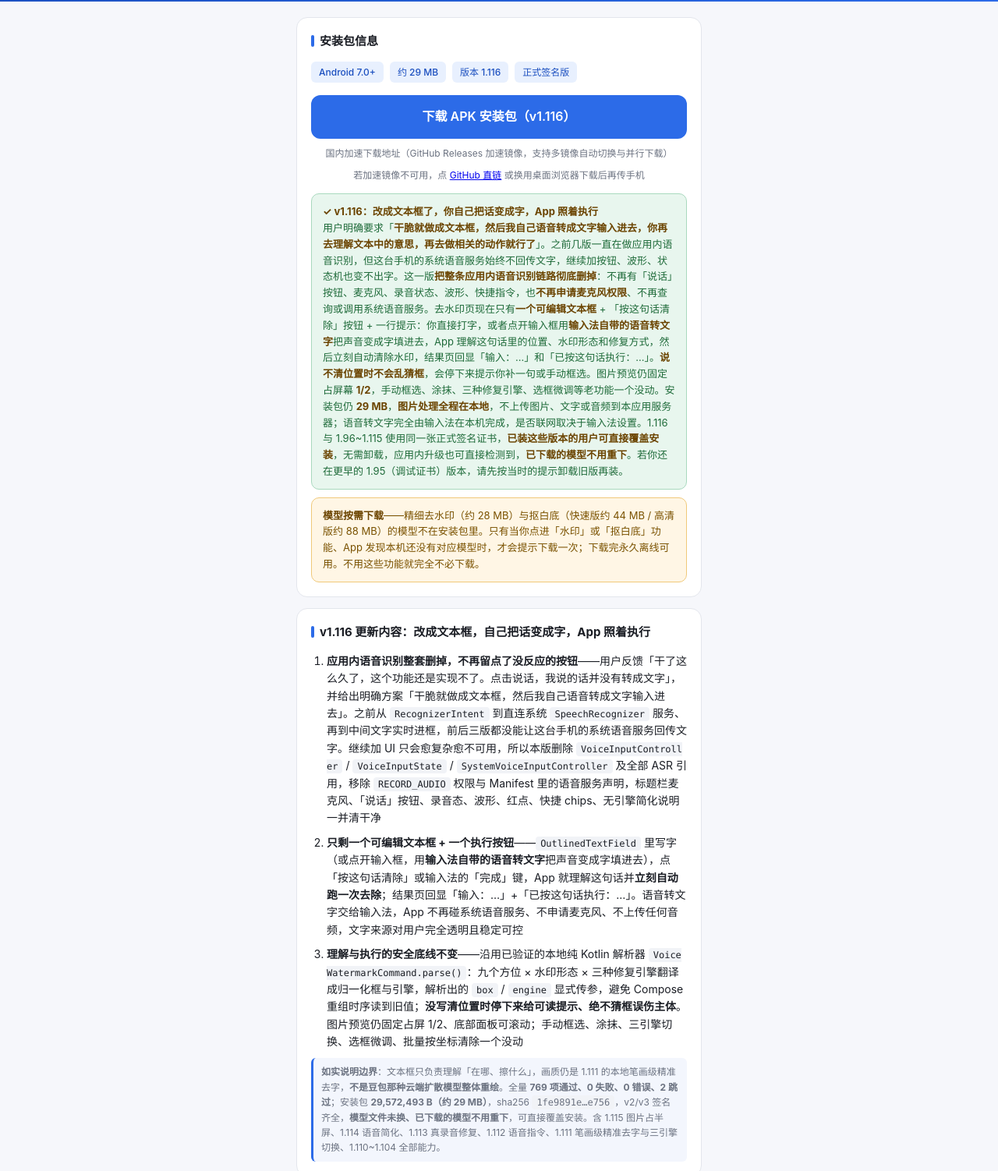
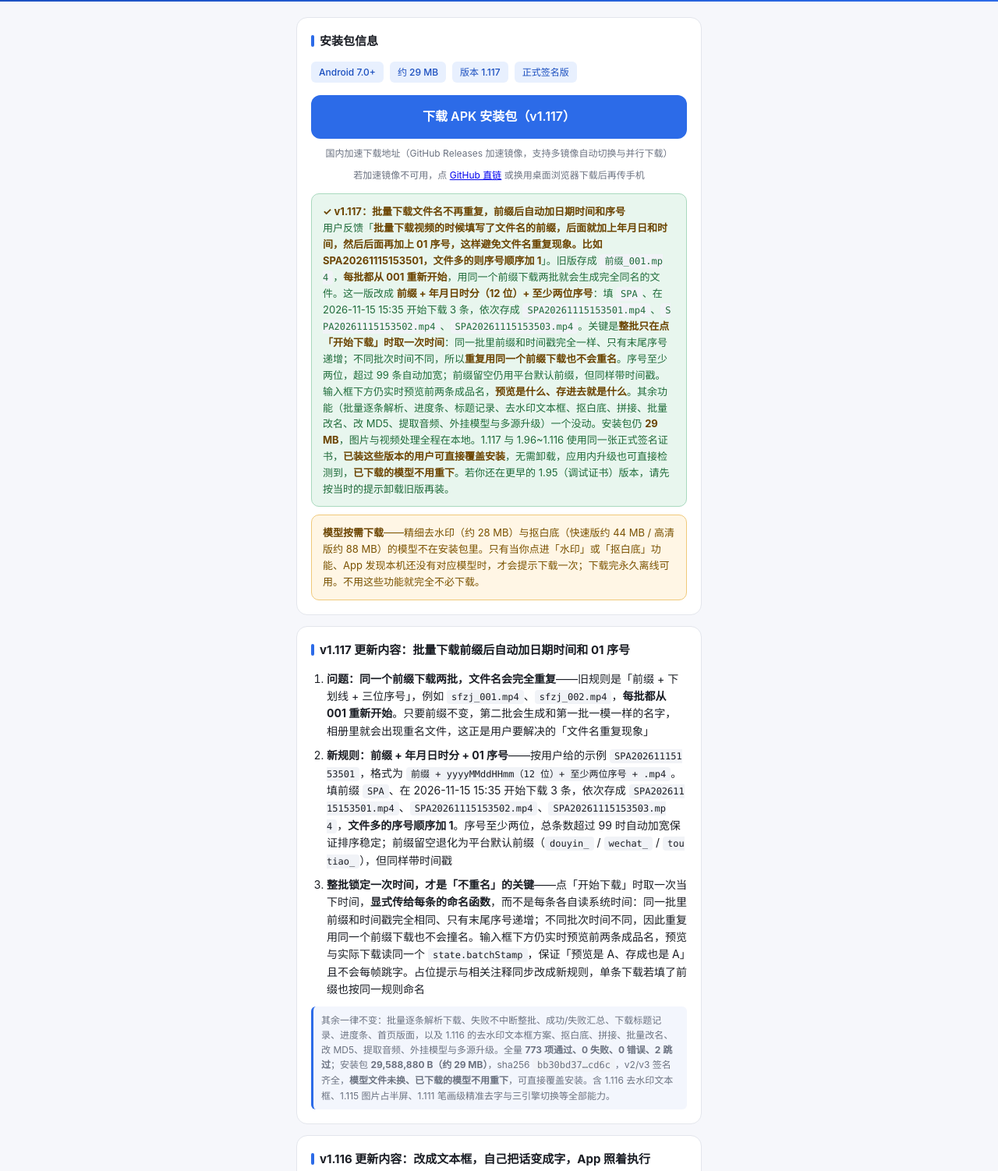
Before and after one commit to tangxueqi/photoresizer-updates, a plain HTML site: page index.html in a window 1280 px wide. Shown: the part 120-1622 px from the top of the page at 78% size. Drawn offline with Linux system fonts and the light colour scheme.

Commit message:
site 1.117

```diff
--- a/index.html
+++ b/index.html
@@ -77,19 +77,30 @@
     <div class="meta">
       <span class="tag">Android 7.0+</span>
       <span class="tag">约 29 MB</span>
-      <span class="tag">版本 1.116</span>
+      <span class="tag">版本 1.117</span>
       <span class="tag">正式签名版</span>
     </div>
-    <a class="btn" href="https://gh-proxy.com/https://github.com/tangxueqi/photoresizer-updates/releases/download/v186/BingYing-1.116.apk" download>下载 APK 安装包（v1.116）</a>
+    <a class="btn" href="https://gh-proxy.com/https://github.com/tangxueqi/photoresizer-updates/releases/download/v187/BingYing-1.117.apk" download>下载 APK 安装包（v1.117）</a>
     <span class="btn-sub">国内加速下载地址（GitHub Releases 加速镜像，支持多镜像自动切换与并行下载）</span>
-    <span class="btn-sub">若加速镜像不可用，点 <a href="https://github.com/tangxueqi/photoresizer-updates/releases/download/v186/BingYing-1.116.apk" target="_blank">GitHub 直链</a> 或换用桌面浏览器下载后再传手机</span>
+    <span class="btn-sub">若加速镜像不可用，点 <a href="https://github.com/tangxueqi/photoresizer-updates/releases/download/v187/BingYing-1.117.apk" target="_blank">GitHub 直链</a> 或换用桌面浏览器下载后再传手机</span>
     <div class="warn" style="margin-top:14px;background:#E8F6EE;border-color:#A9D9BE;color:#1F6B3A">
-      <strong>✓ v1.116：改成文本框了，你自己把话变成字，App 照着执行</strong><br>
-      用户明确要求「<strong>干脆就做成文本框，然后我自己语音转成文字输入进去，你再去理解文本中的意思，再去做相关的动作就行了</strong>」。之前几版一直在做应用内语音识别，但这台手机的系统语音服务始终不回传文字，继续加按钮、波形、状态机也变不出字。这一版<strong>把整条应用内语音识别链路彻底删掉</strong>：不再有「说话」按钮、麦克风、录音状态、波形、快捷指令，也<strong>不再申请麦克风权限</strong>、不再查询或调用系统语音服务。去水印页现在只有<strong>一个可编辑文本框</strong> + 「按这句话清除」按钮 + 一行提示：你直接打字，或者点开输入框用<strong>输入法自带的语音转文字</strong>把声音变成字填进去，App 理解这句话里的位置、水印形态和修复方式，然后立刻自动清除水印，结果页回显「输入：…」和「已按这句话执行：…」。<strong>说不清位置时不会乱猜框</strong>，会停下来提示你补一句或手动框选。图片预览仍固定占屏幕 <strong>1/2</strong>，手动框选、涂抹、三种修复引擎、选框微调等老功能一个没动。安装包仍 <strong>29 MB</strong>，<strong>图片处理全程在本地</strong>，不上传图片、文字或音频到本应用服务器；语音转文字完全由输入法在本机完成，是否联网取决于输入法设置。1.116 与 1.96~1.115 使用同一张正式签名证书，<strong>已装这些版本的用户可直接覆盖安装</strong>，无需卸载，应用内升级也可直接检测到，<strong>已下载的模型不用重下</strong>。若你还在更早的 1.95（调试证书）版本，请先按当时的提示卸载旧版再装。
+      <strong>✓ v1.117：批量下载文件名不再重复，前缀后自动加日期时间和序号</strong><br>
+      用户反馈「<strong>批量下载视频的时候填写了文件名的前缀，后面就加上年月日和时间，然后后面再加上 01 序号，这样避免文件名重复现象。比如 SPA20261115153501，文件多的则序号顺序加 1</strong>」。旧版存成 <code>前缀_001.mp4</code>，<strong>每批都从 001 重新开始</strong>，用同一个前缀下载两批就会生成完全同名的文件。这一版改成 <strong>前缀 + 年月日时分（12 位）+ 至少两位序号</strong>：填 <code>SPA</code>、在 2026-11-15 15:35 开始下载 3 条，依次存成 <code>SPA20261115153501.mp4</code>、<code>SPA20261115153502.mp4</code>、<code>SPA20261115153503.mp4</code>。关键是<strong>整批只在点「开始下载」时取一次时间</strong>：同一批里前缀和时间戳完全一样、只有末尾序号递增；不同批次时间不同，所以<strong>重复用同一个前缀下载也不会重名</strong>。序号至少两位，超过 99 条自动加宽；前缀留空仍用平台默认前缀，但同样带时间戳。输入框下方仍实时预览前两条成品名，<strong>预览是什么、存进去就是什么</strong>。其余功能（批量逐条解析、进度条、标题记录、去水印文本框、抠白底、拼接、批量改名、改 MD5、提取音频、外挂模型与多源升级）一个没动。安装包仍 <strong>29 MB</strong>，图片与视频处理全程在本地。1.117 与 1.96~1.116 使用同一张正式签名证书，<strong>已装这些版本的用户可直接覆盖安装</strong>，无需卸载，应用内升级也可直接检测到，<strong>已下载的模型不用重下</strong>。若你还在更早的 1.95（调试证书）版本，请先按当时的提示卸载旧版再装。
     </div>
     <div class="warn" style="margin-top:10px;background:#FFF6E5;border-color:#F0C97A;color:#7A5200">
       <strong>模型按需下载</strong>——精细去水印（约 28 MB）与抠白底（快速版约 44 MB / 高清版约 88 MB）的模型不在安装包里。只有当你点进「水印」或「抠白底」功能、App 发现本机还没有对应模型时，才会提示下载一次；下载完永久离线可用。不用这些功能就完全不必下载。
     </div>
+  </div>
+
+
+  <div class="card">
+    <h2>v1.117 更新内容：批量下载前缀后自动加日期时间和 01 序号</h2>
+    <ol>
+      <li><strong>问题：同一个前缀下载两批，文件名会完全重复</strong>——旧规则是「前缀 + 下划线 + 三位序号」，例如 <code>sfzj_001.mp4</code>、<code>sfzj_002.mp4</code>，<strong>每批都从 001 重新开始</strong>。只要前缀不变，第二批会生成和第一批一模一样的名字，相册里就会出现重名文件，这正是用户要解决的「文件名重复现象」</li>
+      <li><strong>新规则：前缀 + 年月日时分 + 01 序号</strong>——按用户给的示例 <code>SPA20261115153501</code>，格式为 <code>前缀 + yyyyMMddHHmm（12 位）+ 至少两位序号 + .mp4</code>。填前缀 <code>SPA</code>、在 2026-11-15 15:35 开始下载 3 条，依次存成 <code>SPA20261115153501.mp4</code>、<code>SPA20261115153502.mp4</code>、<code>SPA20261115153503.mp4</code>，<strong>文件多的序号顺序加 1</strong>。序号至少两位，总条数超过 99 时自动加宽保证排序稳定；前缀留空退化为平台默认前缀（<code>douyin_</code> / <code>wechat_</code> / <code>toutiao_</code>），但同样带时间戳</li>
+      <li><strong>整批锁定一次时间，才是「不重名」的关键</strong>——点「开始下载」时取一次当下时间，<strong>显式传给每条的命名函数</strong>，而不是每条各自读系统时间：同一批里前缀和时间戳完全相同、只有末尾序号递增；不同批次时间不同，因此重复用同一个前缀下载也不会撞名。输入框下方仍实时预览前两条成品名，预览与实际下载读同一个 <code>state.batchStamp</code>，保证「预览是 A、存成也是 A」且不会每帧跳字。占位提示与相关注释同步改成新规则，单条下载若填了前缀也按同一规则命名</li>
+    </ol>
+    <p class="note">其余一律不变：批量逐条解析下载、失败不中断整批、成功/失败汇总、下载标题记录、进度条、首页版面，以及 1.116 的去水印文本框方案、抠白底、拼接、批量改名、改 MD5、提取音频、外挂模型与多源升级。全量 <strong>773 项通过、0 失败、0 错误、2 跳过</strong>；安装包 <strong>29,588,880 B（约 29 MB）</strong>，sha256 <code>bb30bd37…cd6c</code>，v2/v3 签名齐全，<strong>模型文件未换、已下载的模型不用重下</strong>，可直接覆盖安装。含 1.116 去水印文本框、1.115 图片占半屏、1.111 笔画级精准去字与三引擎切换等全部能力。</p>
   </div>
 
 
```
